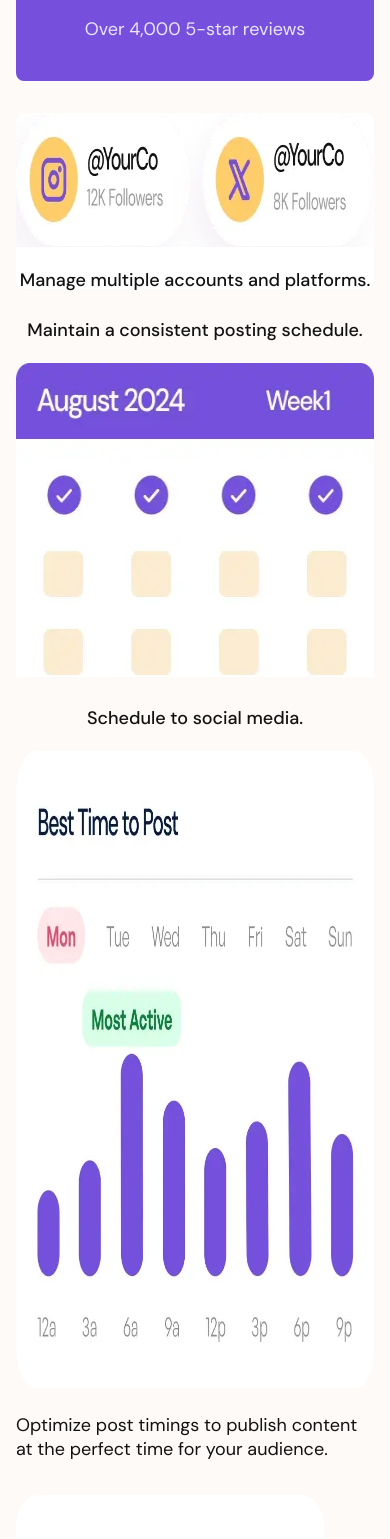
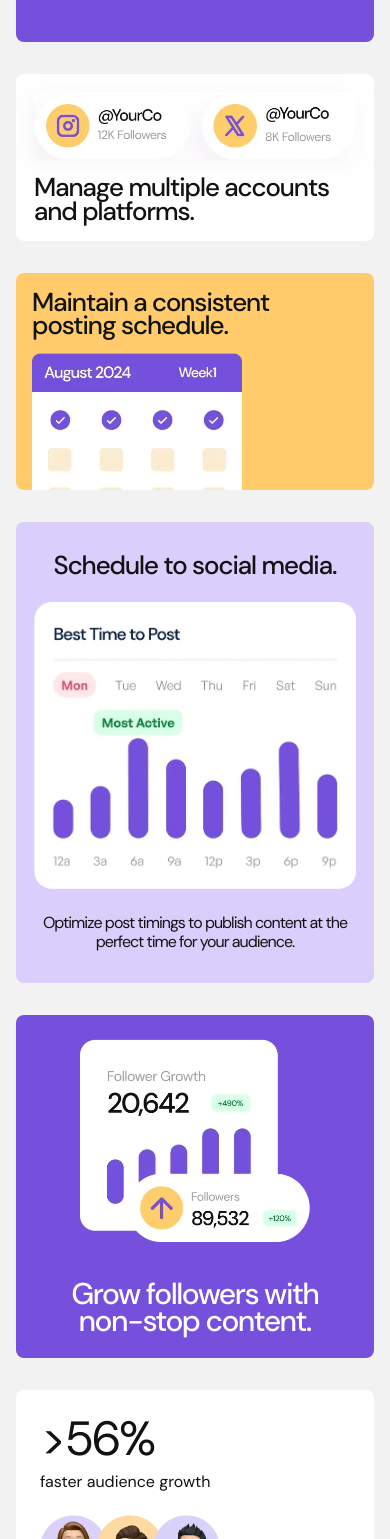
Before and after one commit to ShubhamDRaj/09-bento-grid, a plain HTML site: page index.html in a window 390 px wide. Shown: the part 280-1819 px from the top of the page. Drawn offline with Linux system fonts and the light colour scheme.

Commit message:
done mobile and desktop design

```diff
--- a/index.html
+++ b/index.html
@@ -5,68 +5,52 @@
     <meta name="viewport" content="width=device-width, initial-scale=1.0">
     <link rel="icon" type="image/png" sizes="32x32" href="./assets/images/favicon-32x32.png">
     <link rel="stylesheet" href="style.css">
-    <title>Bento Grid byShubham</title>
+    <title>Shubham's Bento Grid</title>
 </head>
 <body>
-    <section class="bento-grid">
-        <article class="bento-card card-10x">
-            <!-- grid flow data spacing 2 type of space -->
-            <div class="grid-flow">
-                <h1>Social Media <span class="text-yellow">10x</span> <span class="text-italic">Faster</span> with AI</h1>
-                <img src="./assets/images/illustration-five-stars.webp" width="384" height="64" alt="">
-                <p>Over 4,000 5-star reviews</p>
-            </div>
+    <section class="bento-grid wrapper">
+        <!-- CREATE -->
+        <article class="bento-card">
+            <h1 class="text-lr">Create and schedule content <span class="text-italic text-purple">quicker.</span></h1>
+            <img src="./assets/images/illustration-create-post.webp" alt="">
         </article>
-        <article class="bento-card card-accounts">
-            <div class="grid-flow">
-                <img class="box-shadow" src="./assets/images/illustration-multiple-platforms.webp" alt="" width="633" height="134">
-                <h3>Manage multiple accounts and platforms.</h3>
-            </div>
+        <!-- REVIEW -->
+        <article class="bento-card">
+            <h2 class="text-xlr">Social Media <span class="text-yellow">10x</span> <span class="text-italic">Faster</span> with AI</h2>
+            <img src="./assets/images/illustration-five-stars.webp" alt="">
+            <p>Over 4,000 5-star reviews</p>
         </article>
-        <article class="bento-card card-consistent">
-            <div class="grid-flow">
-                <h3>Maintain a consistent posting schedule.</h3>
-                <img src="./assets/images/illustration-consistent-schedule.webp" alt="" width="416" height="314">
-            </div>
+        <!-- SCHEDULE -->
+        <article class="bento-card">
+            <h2 class="text-med">Schedule to social media.</h2>
+            <img src="./assets/images/illustration-schedule-posts.webp" alt="">
+            <p>Optimize post timings to publish content at the perfect time for your audience.</p>
         </article>
-        <article class="bento-card card-schedule">
-            <div class="grid-flow">
-                <h3>Schedule to social media.</h3>
-                <img src="./assets/images/illustration-schedule-posts.webp" alt="" width="715" height="638">
-                <p>Optimize post timings to publish content at the perfect time for your audience.</p>
-            </div>
+        <!-- WRITE -->
+        <article class="bento-card">
+            <h2 class="text-lr">Write your content using AI.</h2>
+            <img src="./assets/images/illustration-ai-content.webp" alt="">
         </article>
-        <article class="bento-card card-growth">
-            <div class="grid-flow text-white">
-                <img src="./assets/images/illustration-grow-followers.webp" alt="" width="456" height="402">
-                <h2>Grow followers with non-stop content.</h2>
-            </div>
+        <!-- ACCOUNTS -->
+        <article class="bento-card">
+            <img class="img-shadow" src="./assets/images/illustration-multiple-platforms.webp" alt="">
+            <h2 class="text-med">Manage multiple accounts and platforms.</h2>
         </article>
-        <article class="bento-card card-audience">
-            <div class="grid-flow">
-                <p><span>>56%</span> faster audience growth</p>
-                <img src="./assets/images/illustration-audience-growth.webp" alt="" width="358" height="134">
-            </div>
+        <!-- CALENDAR -->
+        <article class="bento-card">
+            <h2 class="text-med">Maintain a consistent posting schedule.</h2>
+            <img src="./assets/images/illustration-consistent-schedule.webp" alt="">
         </article>
-        <article class="bento-card card-create">
-            <div class="grid-flow">
-                <h2>Create and schedule content <span class="text-italic">quicker.</span></h2>
-                <img src="./assets/images/illustration-create-post.webp" alt="" width="382" height="182">
-            </div>
+        <!-- AUDIENCE -->
+        <article class="bento-card">
+            <p><span class="text-xlr">>56%</span> faster audience growth</p>
+            <img src="./assets/images/illustration-audience-growth.webp" alt="">
         </article>
-        <article class="bento-card card-write">
-            <div class="grid-flow">
-                <h2>Write your content using AI.</h2>
-                <img src="./assets/images/illustration-ai-content.webp" alt="" width="440" height="446">
-            </div>
+        <!-- FOLLOWERS -->
+        <article class="bento-card">
+            <img src="./assets/images/illustration-grow-followers.webp" alt="">
+            <h2 class="text-lr">Grow followers with non-stop content.</h2>
         </article>
     </section>
-
-
-
-    <!-- <div class="attribution">
-      Challenge by <a href="https://www.frontendmentor.io?ref=challenge">Frontend Mentor</a>.
-      Coded by <a href="#">Your Name Here</a>.
-    </div> -->
 </body>
 </html>
--- a/style.css
+++ b/style.css
@@ -1,15 +1,11 @@
 :root {
     --clr-purple-100: hsl(254, 88%, 90%);
     --clr-purple-500: hsl(256, 67%, 59%);
-    --clr-peach-100-hsl: 31, 66%, 93%;
-    /* --clr-peach-100: hsl(--clr-peach-100-hsl); */
+    --clr-peach-100: hsl(31, 66%, 93%);
     --clr-yellow-500: hsl(39, 100%, 71%);
-    --clr-white-hsl: 0, 0%, 100%;
     --clr-white: hsl(0, 0%, 100%);
-    --clr-black-hsl: 0, 0%, 7%;
     --clr-black: hsl(0, 0%, 7%);
-
-    --fs-18: 1.125rem;
+    --clr-body: hsl(0, 0%, 95%);
 
     --fw-400: 400;
     --fw-500: 500;
@@ -22,8 +18,6 @@
     src: url('assets/fonts/DMSans-VariableFont_opsz\,wght.ttf') format('truetype');
 }
 
-
-/* CSS RESET */
 *,
 *::before,
 *::after {
@@ -43,44 +37,47 @@ img {
 h1,
 h2,
 h3 {
-    line-height: 1;
+    line-height: 0.9;
     font-weight: var(--fw-500);
+    letter-spacing: -1px;
+}
+
+body {
+    display: grid;
+    place-content: center;
+    min-height: 100vh;
+    color: var(--clr-black);
+    font-family: 'DM Sans';
+    font-weight: var(--fw-400);
+    font-size: var(--fs-18);
+    line-height: 1.2;
+    background: var(--clr-body);
 }
 
 
-
-
-/* Utitlities */
-.bento-card {
-    border-radius: 0.5rem;
+.wrapper {
+    max-width: 1150px;
+    margin-inline: auto;
 }
 
-.grid-flow {
-    display: grid;
-    place-items: center;
-    gap: 1.5rem;
+.text-xlr {
+    font-size: 3.75rem;
 }
 
-.bg-purple-500 {
-
-    /* temporal */
-
+.text-lr {
+    font-size: 2.5rem;
 }
 
-.bg-white {
-
+.text-med {
+    font-size: 2rem;
 }
 
-.bg-yellow-500 {
-    background-color: var(--clr-yellow-500);
+.img-shadow {
+    box-shadow: -4px 4px 20px 0px rgb(197 194 197 / 16%);
 }
 
-.bg-purple-100 {
-    background-color: var(--clr-purple-100);
-}
-
-.text-white {
-
+.text-purple {
+    color: var(--clr-purple-500);
 }
 
 .text-yellow {
@@ -92,52 +89,292 @@ h3 {
 }
 
 
-body {
-    font-family: 'DM Sans';
-    font-weight: var(--fw-400);
-    font-size: var(--fs-18);
-    color: var(--clr-black);
-    background: hsl(var(--clr-peach-100-hsl), 0.25);
-}
-
 .bento-grid {
     display: grid;
     place-content: center;
     gap: 2rem;
     padding: 2rem 1rem;
+    grid-auto-columns: 1fr;
+    grid-auto-rows: 60px;
+    grid-template-areas:
+        'card1 card2 card2 card3'
+        'card1 card2 card2 card3'
+        'card1 card2 card2 card3'
+        'card1 card2 card2 card3'
+        'card1 card5 card6 card3'
+        'card4 card5 card6 card3'
+        'card4 card5 card6 card3'
+        'card4 card7 card8 card8'
+        'card4 card7 card8 card8'
+        'card4 card7 card8 card8';
 }
 
-.card-10x {
-    color: var(--clr-white);
-    background-color: var(--clr-purple-500);
-    padding: 40px;
+.bento-card {
+    border-radius: 0.5rem;
+    overflow: clip;
 }
 
-.card-10x h1 {
-    font-size: 48px;
-    text-align: center;
+.flex-flow {
+    display: flex;
+    flex-direction: column;
+    gap: 1.5rem;
 }
 
-.card-10x img {
+
+/* background colours */
+.bento-card:nth-child(1) {
+    background-color: var(--clr-peach-100);
+}
+
+.bento-card:nth-child(2),
+.bento-card:nth-child(8) {
+    background-color: var(--clr-purple-500);
+    color: var(--clr-white);
+}
+
+.bento-card:nth-child(3) {
+    background-color: var(--clr-purple-100);
+}
+
+.bento-card:nth-child(4),
+.bento-card:nth-child(6) {
+    background-color: var(--clr-yellow-500);
+}
+
+.bento-card:nth-child(5),
+.bento-card:nth-child(7) {
+    background-color: var(--clr-white);
+}
+
+
+.bento-card:nth-child(1) {
+    grid-area: card1;
+    padding: 4.5rem 2rem;
+}
+.bento-card:nth-child(1) img {
+    margin-top: 1rem;
     width: 200px;
     height: auto;
 }
 
-.card-10x p {
+.bento-card:nth-child(2) {
+    grid-area: card2;
+    text-align: center;
+    padding: 3.5rem 1.5rem;
+    display: flex;
+    flex-direction: column;
+    justify-content: center;
+    align-items: center;
+}
+.bento-card:nth-child(2) h2 {
+    letter-spacing: normal;
+}
+.bento-card:nth-child(2) img {
+    width: 200px;
+    height: auto;
+    margin-block: 2rem 0.5rem;
+}
+.bento-card:nth-child(2) p {
     opacity: 0.85;
 }
 
 
-.card-accounts {
-    background: var(--clr-white);
+.bento-card:nth-child(3) {
+    grid-area: card3;
+    padding: 2.75rem 2.75rem 2.75rem 2rem;
+    display: flex;
+    flex-direction: column;
+    align-items: start;
+    justify-content: space-between;
+    position: relative;
+}
+.bento-card:nth-child(3) img {
+    position: absolute;
+    height: 320px;
+    object-fit: cover;
+    object-position: left;
+    top: 130px;
+}
+.bento-card:nth-child(3) p {
+    letter-spacing: -1px;
+}
+
+.bento-card:nth-child(4) {
+    grid-area: card4;
+    padding: 1.5rem 1.625rem;
+}
+.bento-card:nth-child(4) h2 {
+    margin-bottom: 3.25rem;
+}
+.bento-card:nth-child(4) img {
+    height: auto;
+    width: 220px;
+}
+
+.bento-card:nth-child(5) {
+    grid-area: card5;
+    padding: 1rem 2rem;
+    position: relative;
+}
+.bento-card:nth-child(5) h2 {
+    margin-top: 4.5rem;
+}
+.bento-card:nth-child(5) img {
+    position: absolute;
+}
+
+.bento-card:nth-child(6) {
+    grid-area: card6;
+    position: relative;
+    padding: 1.25rem 1.5rem;
+}
+.bento-card:nth-child(6) h2 {
+    margin-bottom: 1rem;
+}
+.bento-card:nth-child(6) img {
+    position: absolute;
+    top: 148px;
+    width: 210px;
+    height: auto;
+}
+
+.bento-card:nth-child(7) {
+    grid-area: card7;
+    padding: 1rem 1.5rem;
+}
+.bento-card:nth-child(7) span {
+    display: block;
+    margin-bottom: 0.25rem;
+}
+.bento-card:nth-child(7) img {
+    margin-top: 1.75rem;
+    height: auto;
+    width: 180px;
+}
+
+.bento-card:nth-child(8) {
+    grid-area: card8;
+    padding: 1.5rem;
+    display: grid;
+    grid-template-columns: 1.75fr 2fr;
+    gap: 1rem;
+    align-items: center;
+}
+.bento-card:nth-child(8) img {
+    height: 196px;
+    width: 100%;
 }
 
 
+@media (max-width: 64em) {
+    .bento-grid {
+        grid-auto-rows: initial;
+        grid-template-areas:
+          'card2'
+          'card5'
+          'card6'
+          'card3'
+          'card8'
+          'card7'
+          'card1'
+          'card4';
+    }
+
+    .bento-card {
+        max-width: 425px;
+    }
 
 
-@media (min-width: 37.5em) {
-    body {
-        min-height: 100vh;
+    .text-xlr {
+        font-size: 3rem;
+    }
+    .bento-card:nth-child(2) {
+        padding: 2.625rem 2rem;
+    }
+    .bento-card:nth-child(2) img {
+        margin-block: 1rem 0.5rem;
+    }
 
+
+    .text-med {
+        font-size: 1.625rem;
+    }
+    .bento-card:nth-child(5) {
+        padding-inline: 1.125rem;
+        padding-block: 1.125rem;
+    }
+    .bento-card:nth-child(5) img {
+        position: initial;
+    }
+    .bento-card:nth-child(5) h2 {
+        margin-top: 1rem;
+    }
+
+
+    .bento-card:nth-child(6) {
+        padding: 1.125rem 1rem;
+    }
+    .bento-card:nth-child(6) img {
+        position: initial;
+        translate: 0 25%;
+    }
+    .bento-card:nth-child(6) h2 {
+        margin-bottom: -1.5rem;
+    }
+
+
+    .bento-card:nth-child(3) {
+        padding: 2rem 1.125rem;
+        gap: 1.5rem;
+    }
+    .bento-card:nth-child(3) h2 {
+        margin-inline: auto;
+    }
+    .bento-card:nth-child(3) img {
+        position: initial;
+        height: 100%;
+    }
+    .bento-card:nth-child(3) p {
+        margin-inline: 8px;
+        text-align: center;
+    }
+
+
+    .bento-card:nth-child(8) {
+        grid-template-columns: 1fr;
+        gap: 2.375rem;
+    }
+    .bento-card:nth-child(8) img {
+        width: 230px;
+        height: 100%;
+        margin-inline: auto;
+    }
+    .text-lr {
+        font-size: 1.875rem;
+    }
+    .bento-card:nth-child(8) h2 {
+        text-align: center;
+        margin-inline: 1.75rem;
+    }
+
+
+    .bento-card:nth-child(7) {
+        padding-block: 1.25rem;
+    }
+    .bento-card:nth-child(7) img {
+        margin-top: 1.5rem;
+    }
+
+
+    .bento-card:nth-child(1) {
+        padding: 2rem;
+    }
+    .bento-card:nth-child(1) img {
+        margin-top: 1.25rem;
+    }
+
+
+    .bento-card:nth-child(4) h2 {
+        margin-bottom: 1.5rem;
     }
 }
```
